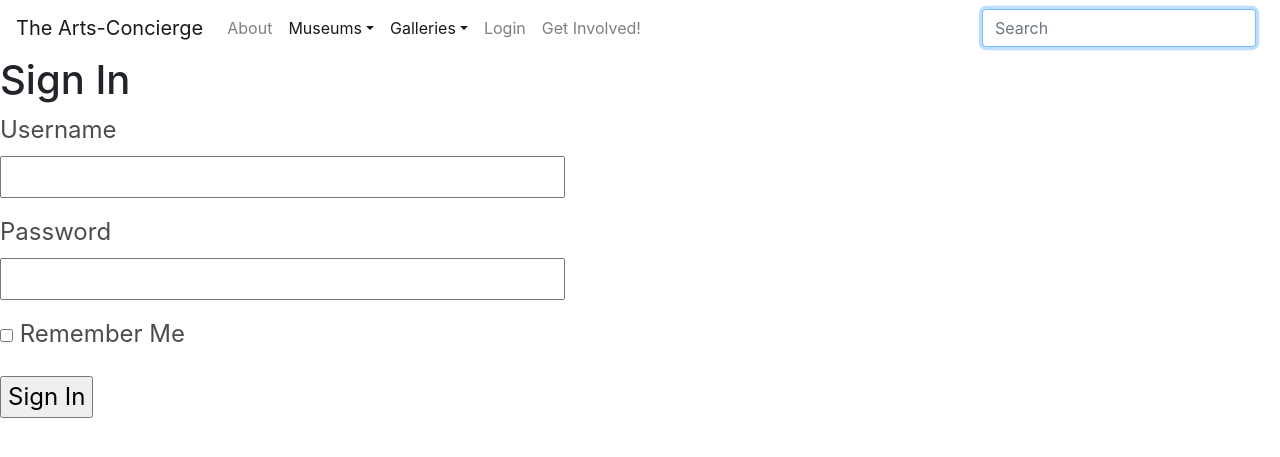
After one commit to peterhardy22/theartsconcierge, a Flask app: page /login in a window 1280 px wide. The commit adds this page. Shown: the top 457 px of the page. Run offline with Flask 2, Linux system fonts and the light colour scheme; some libraries are stand-ins or nearby versions.

Commit message:
starting to add login capabilities

```diff
--- /dev/null
+++ b/app/forms.py
@@ -0,0 +1,10 @@
+from flask_wtf import FlaskForm
+from wtforms import StringField, PasswordField, BooleanField, SubmitField
+from wtforms.validators import DataRequired
+
+
+class LoginForm(FlaskForm):
+    username = StringField('Username', validators=[DataRequired()])
+    password = PasswordField('Password', validators=[DataRequired()])
+    remember_me = BooleanField('Remember Me')
+    submit = SubmitField('Sign In')
--- a/app/routes.py
+++ b/app/routes.py
@@ -2,13 +2,14 @@
 from app import app
 from flask import render_template, jsonify
 from app.models import csv_importer
+from app.forms import LoginForm
 
 
 # Route for main page of bay area tracker exhibit carousels
 @app.route('/')
 def index():
     exhibits = csv_importer()
-    return render_template("index.html", exhibits=exhibits)
+    return render_template('index.html', exhibits=exhibits)
 
 
 # Route for Exhibits API
@@ -16,3 +17,16 @@ def index():
 def get_exhibits():
     exhibits = csv_importer()
     return jsonify({'exhibits': exhibits})
+
+
+# Route for About page
+@app.route('/about')
+def about():
+    return render_template('about.html')
+
+
+# Route for Login
+@app.route('/login')
+def login():
+    form = LoginForm()
+    return render_template('login.html', title='Sign In', form=form)
--- a/app/templates/base.html
+++ b/app/templates/base.html
@@ -19,30 +19,32 @@
             <button class="navbar-toggler" type="button" data-toggle="collapse" data-target="#navbarTogglerDemo03" aria-controls="navbarTogglerDemo03" aria-expanded="false" aria-label="Toggle navigation">
                 <span class="navbar-toggler-icon"></span>
             </button>
-            <a class="navbar-brand" href="#">The Arts-Concierge</a>
+            <a class="navbar-brand" href="/">The Arts-Concierge</a>
 
             <div class="collapse navbar-collapse" id="navbarTogglerDemo03">
                 <ul class="navbar-nav mr-auto mt-2 mt-lg-0">
                     <li class="nav-item">
-                        <a class="nav-link" href="#">About <span class="sr-only">(current)</span></a>
+                        <a class="nav-link" href="/about">About <span class="sr-only">(current)</span></a>
                     </li>
                     <li class="nav-item dropdown show">
                         <a class="nav-link dropdown-toggle" href="#" id="navbarDropdown" role="button" data-toggle="dropdown" aria-haspopup="true" aria-expanded="false">Museums</a>
                         <div class="dropdown-menu" aria-labelledby="navbarDropdown">
                             <a class="dropdown-item" href="#">BAMPFA</a>
+                            <a class="dropdown-item" href="#">Contemporary Jewish Museum</a>
                             <a class="dropdown-item" href="#">The DeYoung Museum</a>
                             <a class="dropdown-item" href="#">Legion of Honor Museum</a>
+                            <a class="dropdown-item" href="#">Museum of Craft & Design</a>
                             <a class="dropdown-item" href="#">Oakland Museum of California Art</a>
                         </div>
                     </li>
                     <li class="nav-item dropdown show">
                         <a class="nav-link dropdown-toggle" href="#" id="navbarDropdown" role="button" data-toggle="dropdown" aria-haspopup="true" aria-expanded="false">Galleries</a>
                         <div class="dropdown-menu" aria-labelledby="navbarDropdown">
-                            <a class="dropdown-item" href="#">...</a>
+                            <a class="dropdown-item" href="#">Fraenkel Gallery</a>
                         </div>
                     </li>
                     <li class="nav-item">
-                        <a class="nav-link" href="#">Login</a>
+                        <a class="nav-link" href="/login">Login</a>
                     </li>
                     <li class="nav-item">
                         <a class="nav-link" href="#">Get Involved!</a>
--- /dev/null
+++ b/app/templates/login.html
@@ -0,0 +1,18 @@
+{% extends "base.html" %}
+
+{% block content %}
+    <h1>Sign In</h1>
+    <form action="" method="post" novalidate>
+        {{ form.hidden_tag() }}
+        <p>
+            {{ form.username.label }}<br>
+            {{ form.username(size=32) }}
+        </p>
+        <p>
+            {{ form.password.label }}<br>
+            {{ form.password(size=32) }}
+        </p>
+        <p>{{ form.remember_me() }} {{ form.remember_me.label }}</p>
+        <p>{{ form.submit() }}</p>
+    </form>
+{% endblock %}
```
Also changed, not shown: app/templates/about.html (added, +7 -0 lines). Lines whose indentation alone changed are shown as unchanged.
